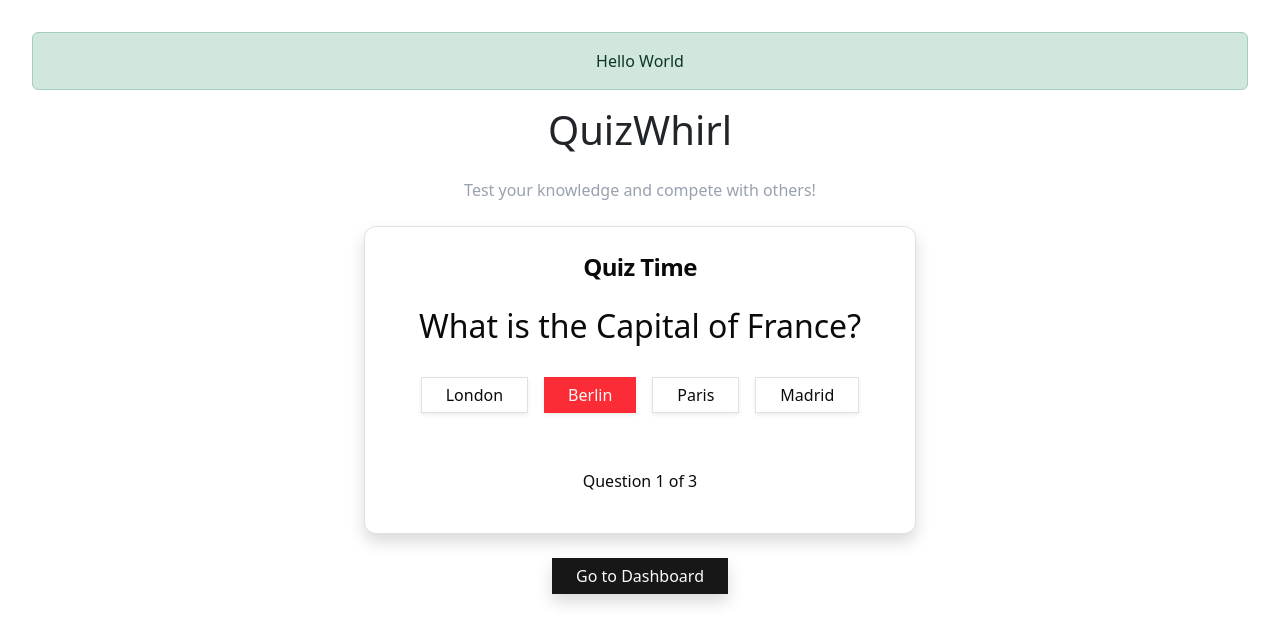
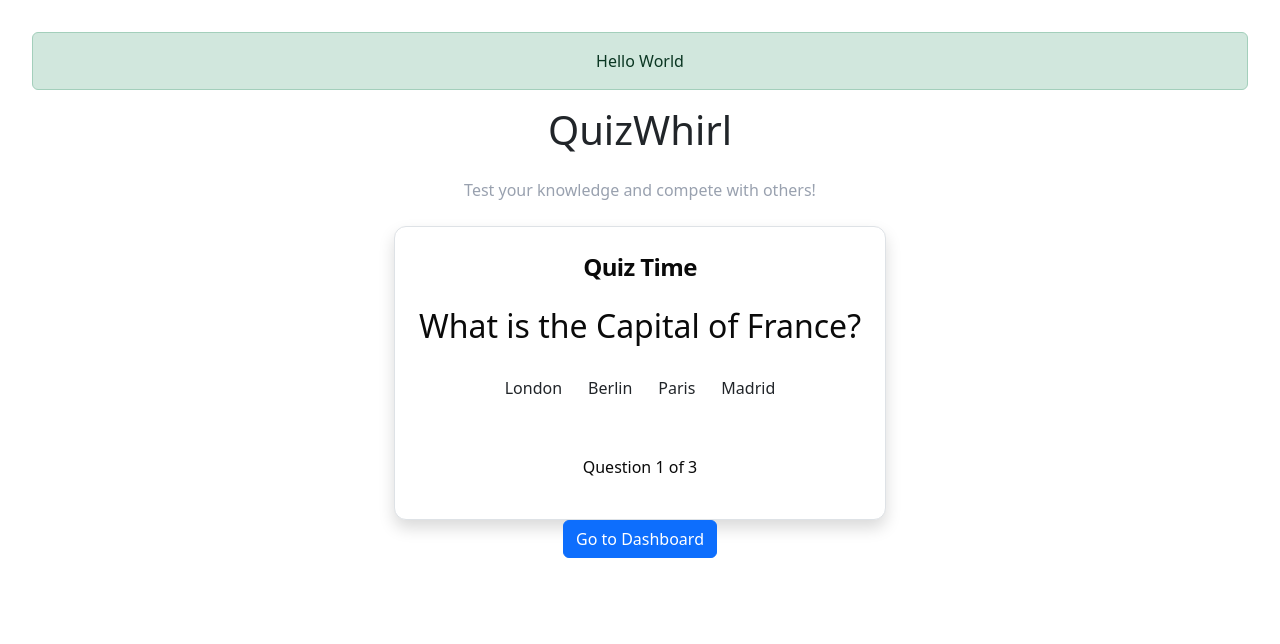
Before and after one commit to gloriabee/Quizzy, a React (Vite) app: page / in a window 1280 px wide. Shown: the top 644 px of the page. Built offline with nearby package versions, Linux system fonts and the light colour scheme.

Commit message:
exercise 1

```diff
--- a/src/App.tsx
+++ b/src/App.tsx
@@ -1,10 +1,9 @@
 import { BrowserRouter as Router, Routes, Route, useNavigate } from 'react-router-dom';
 import './App.css';
 import { Card, CardContent, CardFooter, CardHeader, CardTitle } from './components/ui/card';
-import { Button } from "@/components/ui/button";
 import Score from './pages/Score'; // Import the Score component
-import Message from './components/Message';
 import Alert from './components/Alert';
+import Button from './components/Button';
 
 function App() {
   const navigate = useNavigate();
@@ -44,7 +43,7 @@
         </Card>
       </div>
 
-      <Button className='m-4' onClick={handleGoToDashboard}>Go to Dashboard</Button>
+      <Button color='primary' onClick={handleGoToDashboard}>Go to Dashboard</Button>
     </>
   );
 }
--- /dev/null
+++ b/src/components/Button.tsx
@@ -0,0 +1,14 @@
+import React from 'react'
+
+interface Props{
+    children: string;
+    color?: 'secondary' | 'primary' | 'danger';
+    onClick: ()=> void;
+}
+const Button = ({children,onClick,color}:Props) => {
+  return (
+      <button type="button" className={"btn btn-" + color} onClick={onClick}>{children}</button>
+  )
+}
+
+export default Button
```
